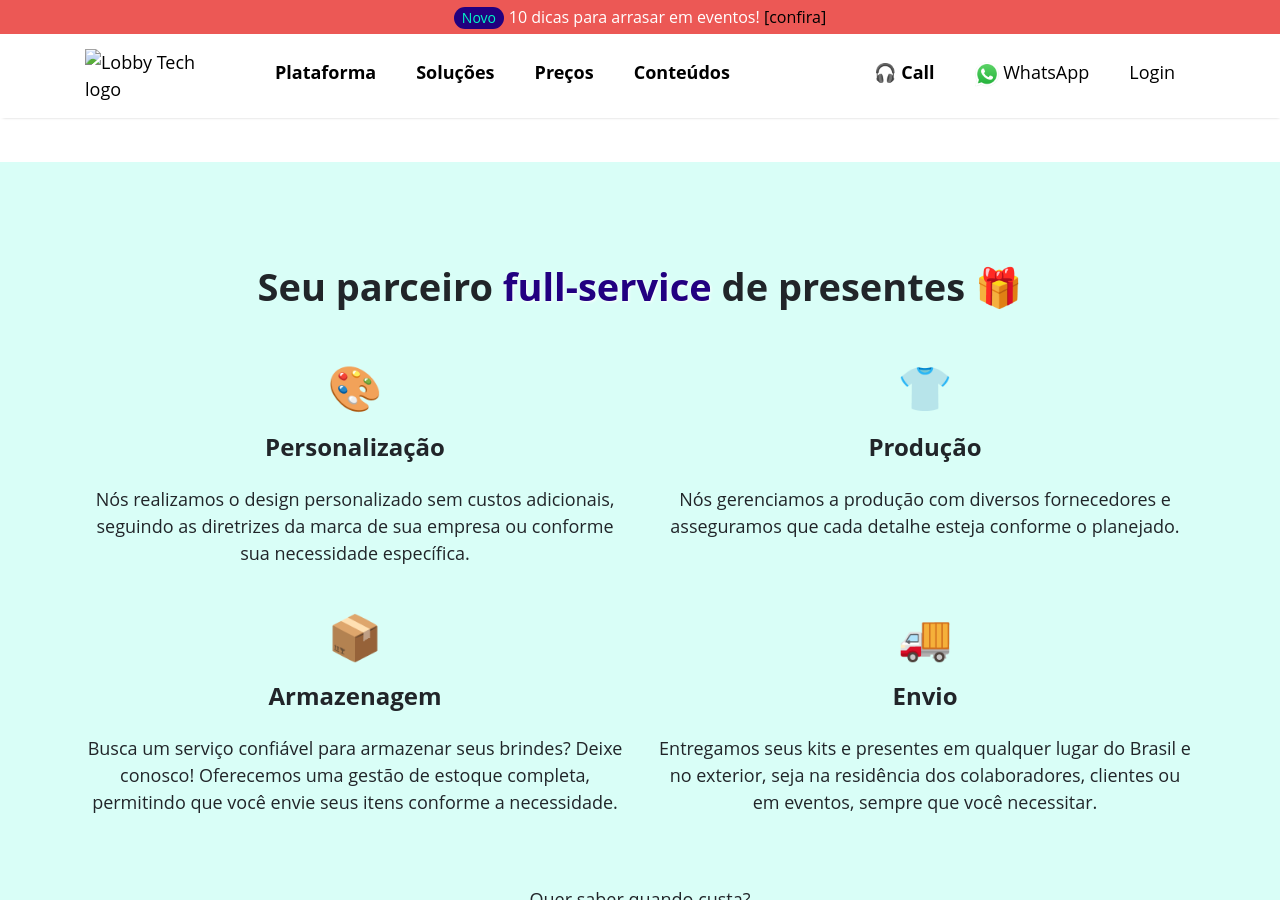
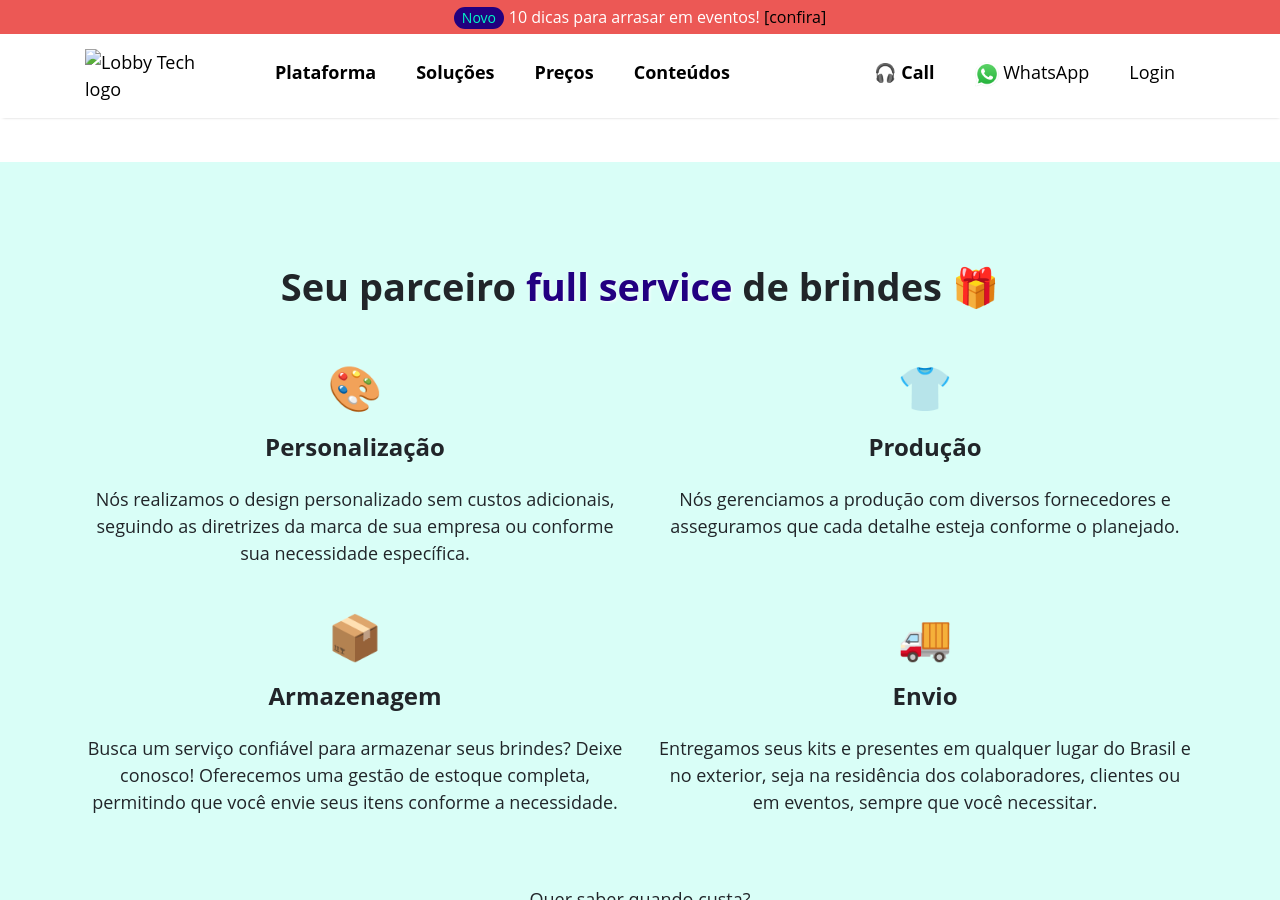
Before and after one commit to lobby-tech/lobby.tech, a Jekyll site: the page built from como-funciona.html, in a window 1280 px wide and 900 px high, scrolled down 7351 px. Built offline with Jekyll 4.4.1, drawn with Linux system fonts in a browser that asks for light colours; a script that is not in the unit is left out.

Commit message:
Updated text

```diff
--- a/como-funciona.html
+++ b/como-funciona.html
@@ -75,7 +75,7 @@ layout: home
 </section>
 
 <section class="section-two">
-  <h1 class="font--xl">Seu parceiro <span class="text-highlight">full-service</span> de presentes 🎁</h1>
+  <h1 class="font--xl">Seu parceiro <span class="text-highlight">full service</span> de brindes 🎁</h1>
   <br>
   <div class="container">
     <div class="row">
```
